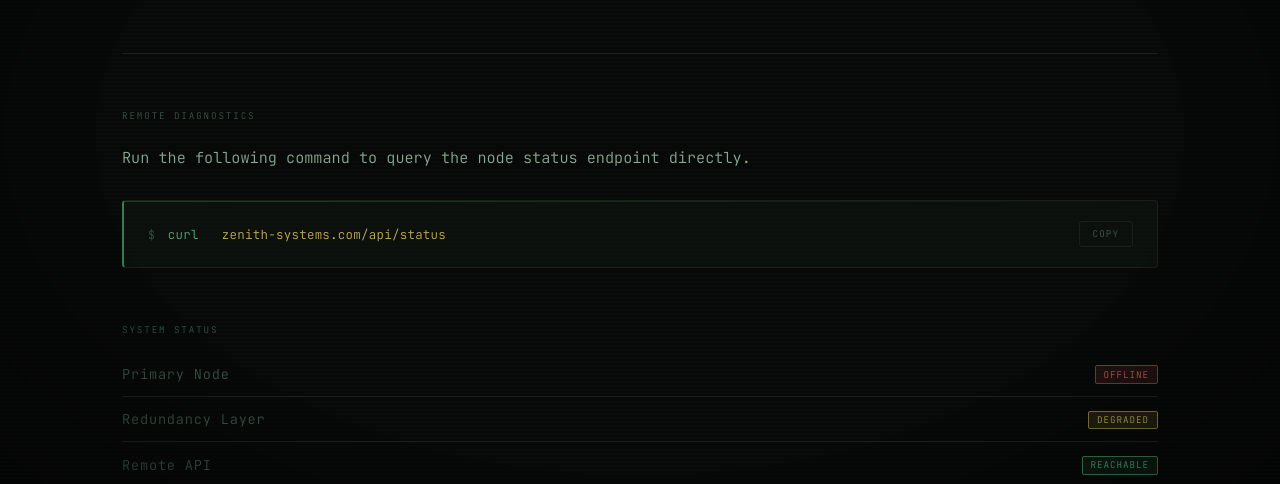
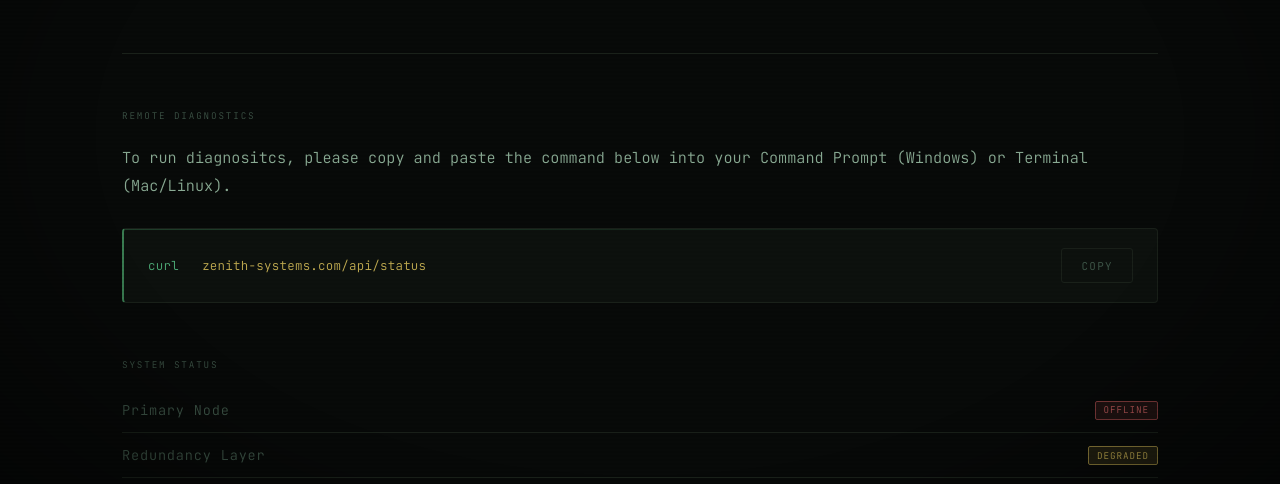
Before and after one commit to MubeenD1/ProjectElysium, a plain HTML site: page public/maintenance/index.html in a window 1280 px wide. Shown: the part 265-749 px from the top of the page. Drawn offline with Linux system fonts and the light colour scheme.

Commit message:
clarified maintenance page command instructions

```diff
--- a/public/maintenance/index.html
+++ b/public/maintenance/index.html
@@ -34,7 +34,7 @@
 
     <div class="diag-label">Remote Diagnostics</div>
     <p class="diag-desc">
-      Run the following command to query the node status endpoint directly.
+    To run diagnositcs, please copy and paste the command below into your Command Prompt (Windows) or Terminal (Mac/Linux).
     </p>
 
     <div class="code-block">
--- a/public/maintenance/style.css
+++ b/public/maintenance/style.css
@@ -148,11 +148,6 @@ body::after {
   display: flex; align-items: center; gap: 0.8rem;
   flex: 1;
 }
-.code-prompt::before {
-  content: '$';
-  color: var(--muted);
-  flex-shrink: 0;
-}
 .code-text {
   color: var(--white);
   font-size: 0.78rem;
@@ -163,8 +158,8 @@ body::after {
 .copy-btn {
   background: none; border: 1px solid var(--border);
   color: var(--muted); font-family: 'JetBrains Mono', monospace;
-  font-size: 0.58rem; letter-spacing: 0.12em; text-transform: uppercase;
-  padding: 0.4rem 0.8rem; border-radius: 3px; cursor: pointer;
+  font-size: 0.68rem; letter-spacing: 0.12em; text-transform: uppercase;
+  padding: 0.6rem 1.2rem; border-radius: 3px; cursor: pointer;
   transition: color 0.2s, border-color 0.2s;
   flex-shrink: 0;
 }
```
